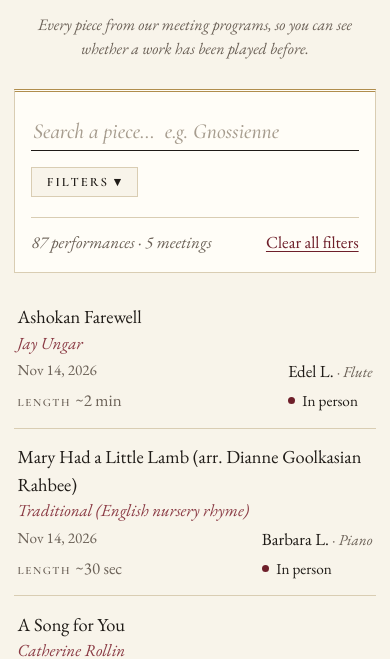
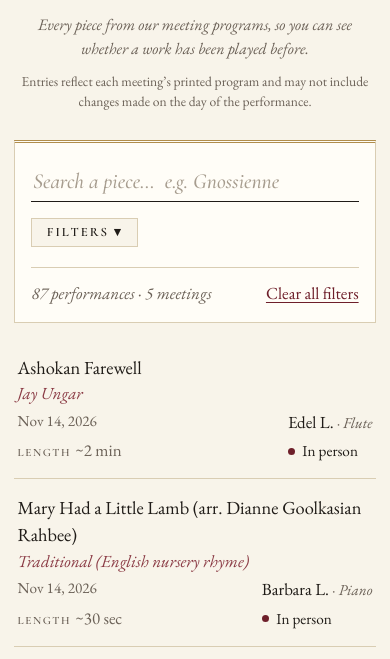
Before and after one commit to adamblais/almsg-repertoire, a website with bundled scripts: page index.html in a window 390 px wide. Shown: the part 117-776 px from the top of the page. Built offline with nearby package versions, Linux system fonts and the light colour scheme.

Commit message:
Add disclaimer: entries reflect the printed program
Co-Authored-By: Claude Opus 5.5 <noreply@anthropic.com>

```diff
--- a/index.html
+++ b/index.html
@@ -17,6 +17,7 @@
     <h1>Repertoire Archive</h1>
     <div class="ornament" aria-hidden="true"><span></span>&#9670;<span></span></div>
     <p class="lede">Every piece from our meeting programs, so you can see whether a work has been played before.</p>
+    <p class="note">Entries reflect each meeting&rsquo;s printed program and may not include changes made on the day of the performance.</p>
   </header>
 
   <main>
@@ -62,7 +63,7 @@
   </main>
 
   <footer>
-    <p>Compiled from ALMSG meeting programs since September 2026. Programs list planned pieces; <abbr title="work in progress">WIP</abbr> marks works in progress.</p>
+    <p>Compiled from ALMSG meeting programs since September 2026. Entries show what was printed in the program; last-minute changes on the day are not captured. <abbr title="work in progress">WIP</abbr> marks works in progress.</p>
     <p id="updated"></p>
     <p><a href="https://www.adultslearningmusic.com">adultslearningmusic.com</a></p>
   </footer>
--- a/styles.css
+++ b/styles.css
@@ -32,6 +32,7 @@ h1 { margin: 0.6rem 0 0.4rem; font: 500 clamp(2.6rem, 7vw, 4.4rem)/1 var(--displ
 .ornament span { width: 6rem; height: 1px; background: linear-gradient(90deg, transparent, var(--gold)); }
 .ornament span:last-child { transform: scaleX(-1); }
 .lede { margin: 1rem auto 0; max-width: 36rem; color: var(--muted); font-style: italic; }
+.note { margin: 0.6rem auto 0; max-width: 34rem; color: var(--muted); font-size: 0.9rem; }
 
 /* Search & filters */
 .search {
@@ -117,6 +118,7 @@ footer p { margin: 0.3rem 0; }
   .masthead { padding: 1.75rem 0 0.75rem; }
   .eyebrow { letter-spacing: 0.22em; font-size: 0.75rem; }
   .lede { font-size: 1rem; }
+  .note { font-size: 0.85rem; }
   .search { margin-top: 1rem; }
   .search { padding: 1.2rem 1rem 1rem; }
   #q { font-size: 1.35rem; }
```
